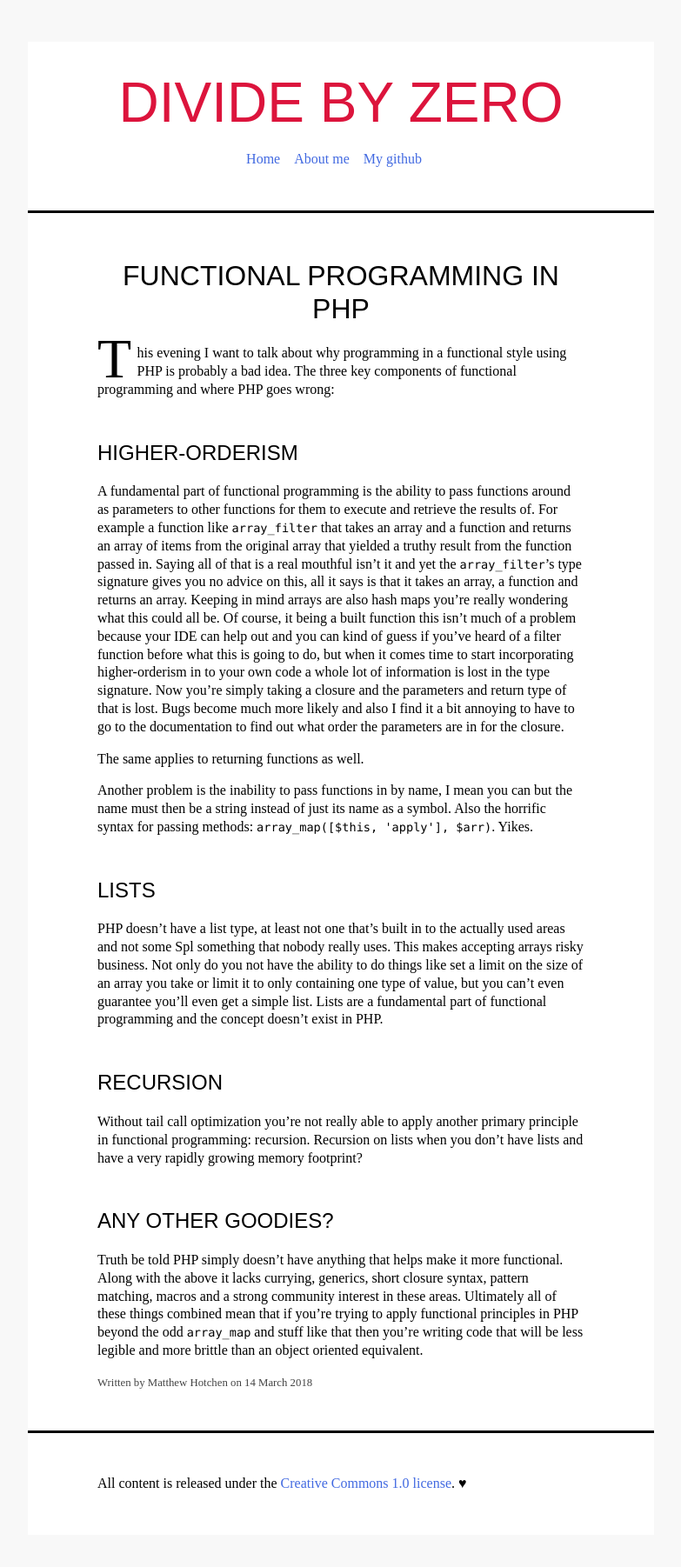
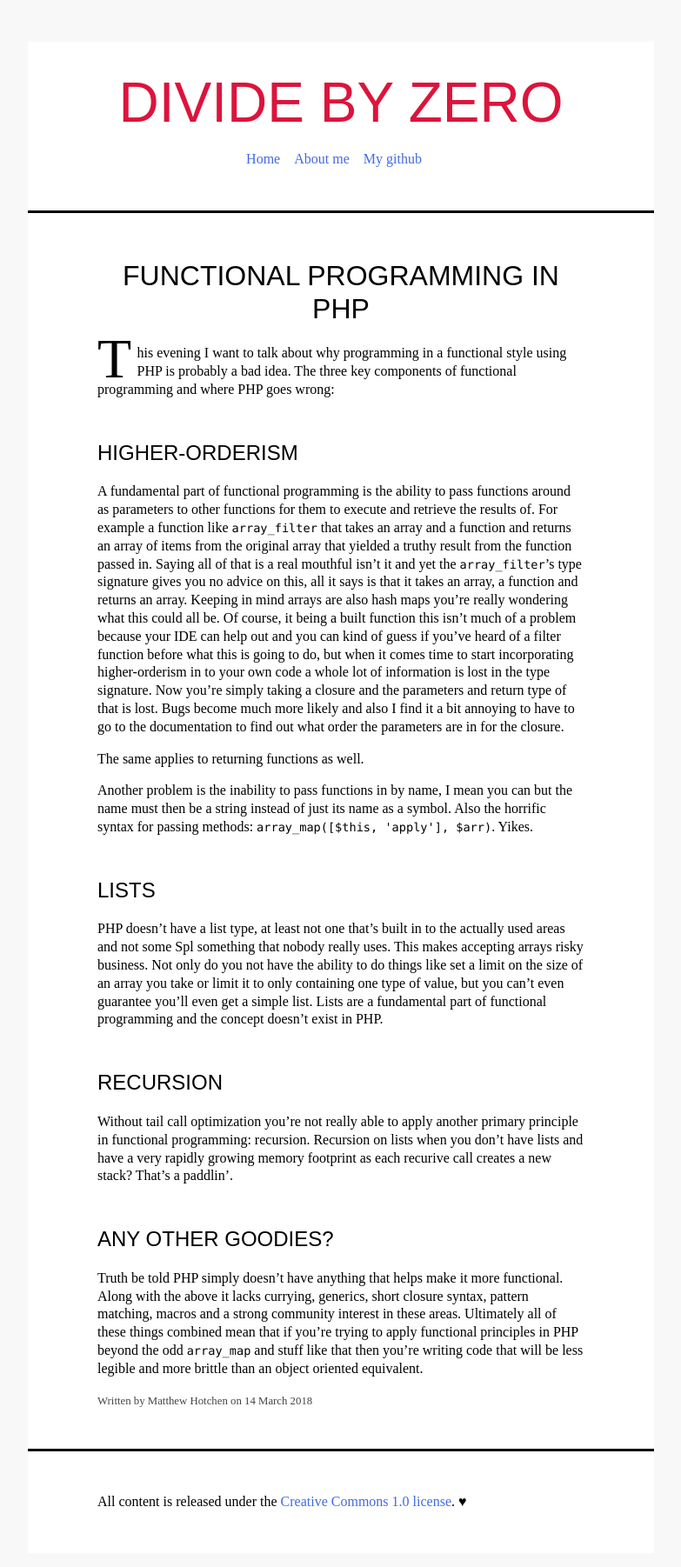
Before and after one commit to mhotchen/mhotchen.github.io, a Jekyll site: the page built from _posts/2018-03-14-functional-programming-in-php.markdown, in a window 1280 px wide. Shown: the whole page at 87% size, without its empty margins (248-1031 px from the left). Built offline with Jekyll 4.4.1, drawn with Linux system fonts in a browser that asks for light colours; some web fonts are replaced; before the commit the page ends 1781 px from its top, so only the background shows below that.

Commit message:
Fixing some typos and confusing language

```diff
--- a/_posts/2016-07-14-a-single-line-for-nested-blocks.markdown
+++ b/_posts/2016-07-14-a-single-line-for-nested-blocks.markdown
@@ -5,7 +5,7 @@ title: "A single line for nested blocks"
 
 I think all programmers have their own stylistic choices. All programmers working on software read by other people will know to keep their own opinions in check and to adapt a popular formatting scheme for the languages given. So with that in mind I don't recommend the following as more than food for thought, or possibly as something to adapt for personal projects.
 
-When learning scala I picked up on some stylistic choices in that language that make it valuable to often have multiple block-level statements on a single like:
+When learning scala I picked up on some stylistic choices in that language that make it valuable to often have multiple block-level statements on a single line like:
 
 {% highlight scala %}
 for (c <- chunks; l <- c.lines) l match {
--- a/_posts/2017-04-20-solid-by-example.markdown
+++ b/_posts/2017-04-20-solid-by-example.markdown
@@ -513,7 +513,7 @@ interface Strategy
     public function getWriter(): VehicleWriter;
 }
 
-class AcceptHeaderJsonStrategy
+class AcceptHeaderJsonStrategy implements Strategy
 {
     private $writer;
 
--- a/_posts/2018-03-14-functional-programming-in-php.markdown
+++ b/_posts/2018-03-14-functional-programming-in-php.markdown
@@ -19,7 +19,7 @@ PHP doesn't have a list type, at least not one that's built in to the actually u
 
 ## Recursion
 
-Without tail call optimization you're not really able to apply another primary principle in functional programming: recursion. Recursion on lists when you don't have lists and have a very rapidly growing memory footprint?
+Without tail call optimization you're not really able to apply another primary principle in functional programming: recursion. Recursion on lists when you don't have lists and have a very rapidly growing memory footprint as each recurive call creates a new stack? That's a paddlin'.
 
 ## Any other goodies?
 
--- a/_posts/2018-04-03-final.markdown
+++ b/_posts/2018-04-03-final.markdown
@@ -7,7 +7,7 @@ Another evening another article. Tonight I want to talk about the rarely used bu
 
 The final keyword guarantees that the given object or method cannot be extended. I remember when I first started programming I would always use the `protected` keyword for methods just in case someone wanted to modify it through inheritance but over the years I've learnt that not understanding how your code should be modified means you don't have a clear design. So let's start there then move in to `final`.
 
-By using `protected` it obviously means you allow overriding in children. Initially I misunderstood the difference between _allowing_ and _expecting_. Rather, you should only use the `protected` keyword for things you _expect_ to be overriden and use `private` everywhere else. If your design necessitates that a child class calls a protected method on the parent then you should rethink your design. You would likely be better served by calling an abstract method that the child class then implements. Why? Because it allows you to refactor the internals of your objects safely without fear of breaking things outside of a very narrow scope. Realistically, protected should only be used in abstract classes.
+By using `protected` it obviously means you allow overriding in children. Initially I misunderstood the difference between _allowing_ and _expecting_. Rather, you should only use the `protected` keyword for things you _expect_ to be overriden and use `private` everywhere else. If your design necessitates that a child class calls a protected method on the parent then you should rethink your design. You would likely be better served by calling an abstract method in the parent class that the child class then implements. Why? Because it allows you to refactor the internals of your objects safely without fear of breaking things outside of a very narrow scope. Realistically, protected should only be used in abstract classes.
 
 The final keyword when it comes to classes forces composition over inheritance. By having a flat hierarchy you get the benefit of creating new objects that take in other objects when you want to _extend_ behavior. See [my post on SOLID](/2017/04/20/solid-by-example.html) to get a clearer view of the open/closed principle. It also naturally moves your design towards dependency inversion since you'll need to start injecting behaviour in order to reuse it.
 
```
